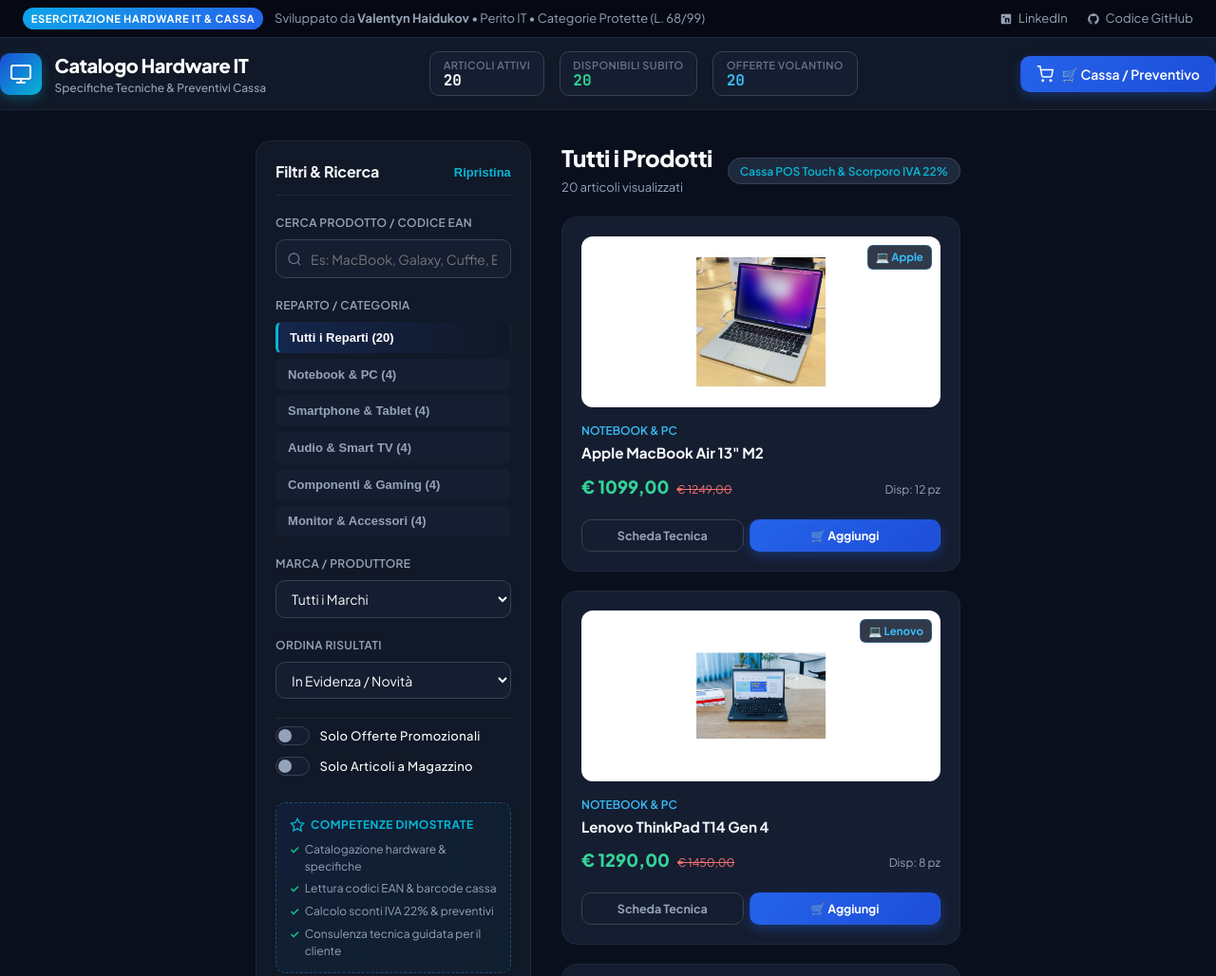
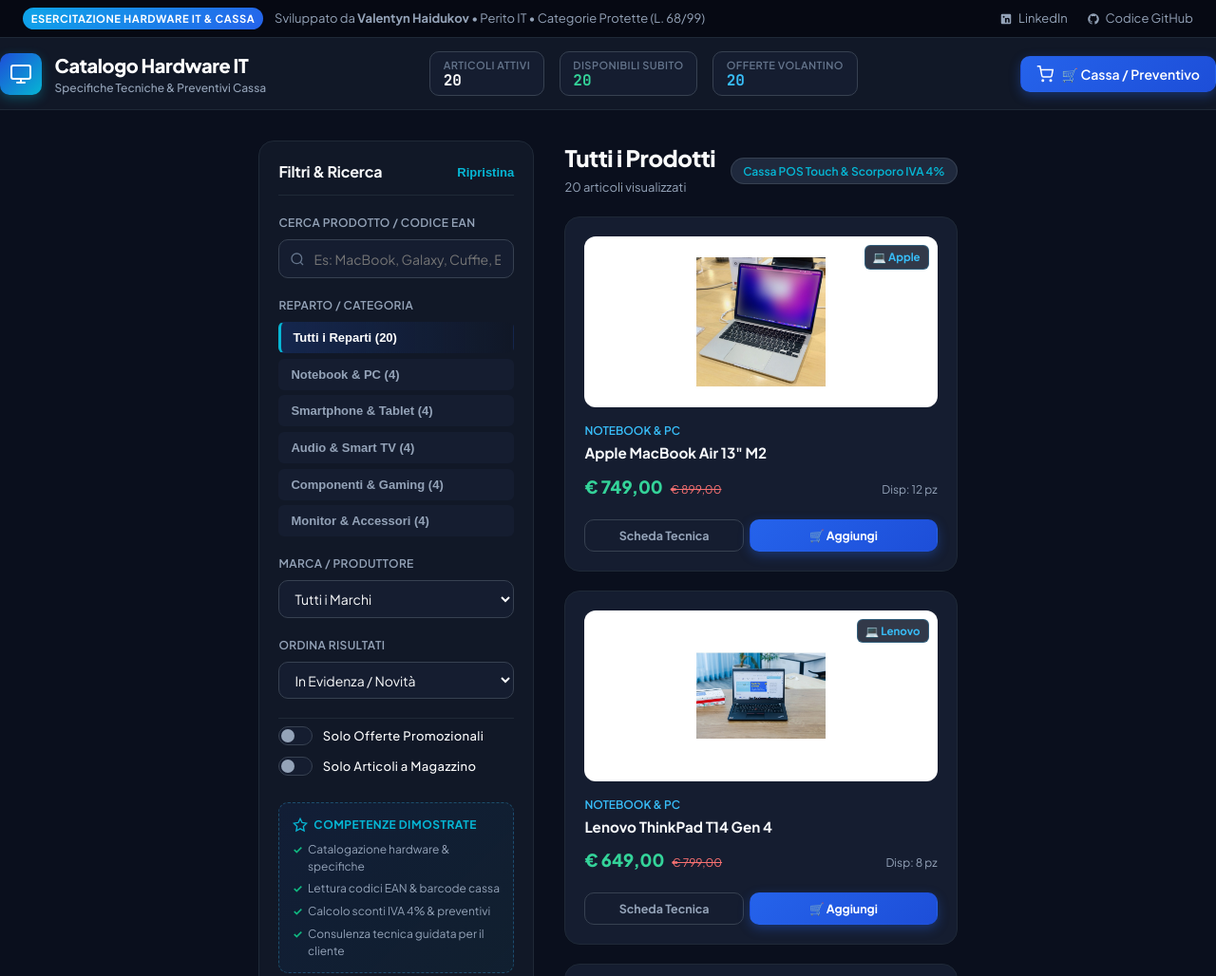
Before and after one commit to HV94/tech-store-catalog, a plain HTML site: page index.html in a window 1280 px wide. Shown: the top 1028 px of the page at 95% size. Drawn offline with Linux system fonts and the light colour scheme.

Commit message:
tech-store: riduzione prezzi a listino outlet e applicazione aliquota IVA agevolata 4%

```diff
--- a/app.js
+++ b/app.js
@@ -8,7 +8,7 @@
  * - Catalogo 20 referenze hardware IT con immagini fotografiche ad alta definizione
  * - Filtri per categoria, marca, offerte promozionali e disponibilità
  * - Scheda tecnica modale con specifiche complete e codice EAN
- * - Carrello cassa preventivi con calcolo IVA 22% e stampa scontrino (window.print)
+ * - Carrello cassa preventivi con calcolo IVA 4% e stampa scontrino (window.print)
  * ==============================================================================
  */
 
@@ -23,8 +23,8 @@ const CATALOGO_HARDWARE = [
     categoria: 'laptop',
     categoriaNome: 'Notebook & PC',
     marca: 'Apple',
-    prezzo: 1099.00,
-    prezzoListino: 1249.00,
+    prezzo: 749.00,
+    prezzoListino: 899.00,
     pezzi: 12,
     ean: '194253131001',
     specifiche: 'Chip Apple M2 (8 CPU / 8 GPU), 8GB RAM Unificata, SSD 256GB, Display Liquid Retina 13.6", Autonomia 18h.',
@@ -37,8 +37,8 @@ const CATALOGO_HARDWARE = [
     categoria: 'laptop',
     categoriaNome: 'Notebook & PC',
     marca: 'Lenovo',
-    prezzo: 1290.00,
-    prezzoListino: 1450.00,
+    prezzo: 649.00,
+    prezzoListino: 799.00,
     pezzi: 8,
     ean: '019680345678',
     specifiche: 'Intel Core i7-1355U, 16GB RAM DDR5, SSD 512GB NVMe PCIe 4.0, Display 14" IPS FHD+ 400 nits, Windows 11 Pro.',
@@ -51,8 +51,8 @@ const CATALOGO_HARDWARE = [
     categoria: 'laptop',
     categoriaNome: 'Notebook & PC',
     marca: 'Dell',
-    prezzo: 1499.00,
-    prezzoListino: 1699.00,
+    prezzo: 799.00,
+    prezzoListino: 950.00,
     pezzi: 6,
     ean: '539718471209',
     specifiche: 'Intel Core i7-1360P, 32GB LPDDR5, SSD 1TB NVMe, Schermo 13.4" OLED 3.5K Touch, Chassis Alluminio CNC.',
@@ -65,8 +65,8 @@ const CATALOGO_HARDWARE = [
     categoria: 'laptop',
     categoriaNome: 'Notebook & PC',
     marca: 'ASUS',
-    prezzo: 1899.00,
-    prezzoListino: 2199.00,
+    prezzo: 949.00,
+    prezzoListino: 1199.00,
     pezzi: 5,
     ean: '471138709123',
     specifiche: 'Intel Core Ultra 9 185H, NVIDIA RTX 4070 8GB GDDR6, 32GB RAM DDR5, SSD 1TB, Display 16" OLED 240Hz ROG Nebula.',
@@ -81,8 +81,8 @@ const CATALOGO_HARDWARE = [
     categoria: 'smartphone',
     categoriaNome: 'Smartphone & Tablet',
     marca: 'Apple',
-    prezzo: 1129.00,
-    prezzoListino: 1239.00,
+    prezzo: 699.00,
+    prezzoListino: 829.00,
     pezzi: 15,
     ean: '195949038291',
     specifiche: 'Chip A17 Pro (3nm), Design in Titanio Grado 5, Fotocamera principale 48MP con teleobiettivo 3x, Porta USB-C 3.0.',
@@ -95,8 +95,8 @@ const CATALOGO_HARDWARE = [
     categoria: 'smartphone',
     categoriaNome: 'Smartphone & Tablet',
     marca: 'Samsung',
-    prezzo: 1299.00,
-    prezzoListino: 1499.00,
+    prezzo: 749.00,
+    prezzoListino: 899.00,
     pezzi: 10,
     ean: '880609532187',
     specifiche: 'Snapdragon 8 Gen 3 for Galaxy, 12GB RAM, Display Dynamic AMOLED 2X 6.8" 120Hz antiriflesso, Fotocamera 200MP, S Pen.',
@@ -109,8 +109,8 @@ const CATALOGO_HARDWARE = [
     categoria: 'smartphone',
     categoriaNome: 'Smartphone & Tablet',
     marca: 'Google',
-    prezzo: 899.00,
-    prezzoListino: 1099.00,
+    prezzo: 499.00,
+    prezzoListino: 599.00,
     pezzi: 8,
     ean: '084024470512',
     specifiche: 'Google Tensor G3 con chip Titan M2, Fotocamera tripla con zoom 30x, Display Super Actua 6.7" OLED 120Hz, 7 anni update.',
@@ -123,8 +123,8 @@ const CATALOGO_HARDWARE = [
     categoria: 'smartphone',
     categoriaNome: 'Smartphone & Tablet',
     marca: 'Apple',
-    prezzo: 679.00,
-    prezzoListino: 719.00,
+    prezzo: 399.00,
+    prezzoListino: 469.00,
     pezzi: 14,
     ean: '195949392019',
     specifiche: 'Chip Apple M2, Display Liquid Retina 11" con True Tone e ampia gamma cromatica P3, supporto Apple Pencil Pro.',
@@ -139,8 +139,8 @@ const CATALOGO_HARDWARE = [
     categoria: 'audio',
     categoriaNome: 'Audio & Smart TV',
     marca: 'Sony',
-    prezzo: 349.00,
-    prezzoListino: 420.00,
+    prezzo: 189.00,
+    prezzoListino: 249.00,
     pezzi: 16,
     ean: '454873613256',
     specifiche: 'Cancellazione attiva del rumore leader del settore con doppio processore V1/QN1, 8 microfoni, Autonomia 30h, Audio Hi-Res LDAC.',
@@ -153,8 +153,8 @@ const CATALOGO_HARDWARE = [
     categoria: 'audio',
     categoriaNome: 'Audio & Smart TV',
     marca: 'Apple',
-    prezzo: 249.00,
-    prezzoListino: 279.00,
+    prezzo: 149.00,
+    prezzoListino: 189.00,
     pezzi: 25,
     ean: '195949052518',
     specifiche: 'Chip Apple H2, Cancellazione attiva del rumore raddoppiata, Audio Spaziale personalizzato, Custodia MagSafe USB-C.',
@@ -167,8 +167,8 @@ const CATALOGO_HARDWARE = [
     categoria: 'audio',
     categoriaNome: 'Audio & Smart TV',
     marca: 'LG',
-    prezzo: 1199.00,
-    prezzoListino: 1599.00,
+    prezzo: 699.00,
+    prezzoListino: 899.00,
     pezzi: 4,
     ean: '880609172901',
     specifiche: 'Pannello OLED 4K con pixel autoilluminanti, Processore α9 Gen6 4K, 4 porte HDMI 2.1 (4K@120Hz, VRR, G-Sync), webOS 23.',
@@ -181,8 +181,8 @@ const CATALOGO_HARDWARE = [
     categoria: 'audio',
     categoriaNome: 'Audio & Smart TV',
     marca: 'Bose',
-    prezzo: 399.00,
-    prezzoListino: 499.00,
+    prezzo: 219.00,
+    prezzoListino: 279.00,
     pezzi: 7,
     ean: '017817843219',
     specifiche: 'Audio Immersivo Bose con tracciamento spaziale della testa, Modalità Quiet/Aware, 24 ore di autonomia, cuscinetti in pelle sintetica.',
@@ -197,8 +197,8 @@ const CATALOGO_HARDWARE = [
     categoria: 'gaming',
     categoriaNome: 'Componenti & Gaming',
     marca: 'NVIDIA',
-    prezzo: 649.00,
-    prezzoListino: 699.00,
+    prezzo: 389.00,
+    prezzoListino: 449.00,
     pezzi: 6,
     ean: '083516800341',
     specifiche: 'Architettura Ada Lovelace, 12GB GDDR6X su bus 192-bit, DLSS 3.5 con Frame Generation, Ray Tracing di 3ª generazione.',
@@ -211,8 +211,8 @@ const CATALOGO_HARDWARE = [
     categoria: 'gaming',
     categoriaNome: 'Componenti & Gaming',
     marca: 'AMD',
-    prezzo: 399.00,
-    prezzoListino: 469.00,
+    prezzo: 239.00,
+    prezzoListino: 299.00,
     pezzi: 11,
     ean: '073014331493',
     specifiche: '8 Core / 16 Thread su socket AM5, 96MB 3D V-Cache (104MB cache totale), Boost fino a 5.0 GHz, TDP 120W, PCIe 5.0.',
@@ -225,8 +225,8 @@ const CATALOGO_HARDWARE = [
     categoria: 'gaming',
     categoriaNome: 'Componenti & Gaming',
     marca: 'Samsung',
-    prezzo: 179.00,
-    prezzoListino: 219.00,
+    prezzo: 99.00,
+    prezzoListino: 129.00,
     pezzi: 18,
     ean: '880609439210',
     specifiche: 'Lettura sequenziale fino a 7.450 MB/s, scrittura fino a 6.900 MB/s, fattore di forma M.2 2280, controller Pascal, garanzia 5 anni.',
@@ -239,8 +239,8 @@ const CATALOGO_HARDWARE = [
     categoria: 'gaming',
     categoriaNome: 'Componenti & Gaming',
     marca: 'Corsair',
-    prezzo: 129.00,
-    prezzoListino: 149.00,
+    prezzo: 69.00,
+    prezzoListino: 89.00,
     pezzi: 14,
     ean: '084000669988',
     specifiche: 'Frequenza 6000MHz, Latenza CL30, Supporto profili Intel XMP 3.0 e AMD EXPO, Dissipatore in alluminio con barra LED RGB.',
@@ -255,8 +255,8 @@ const CATALOGO_HARDWARE = [
     categoria: 'accessori',
     categoriaNome: 'Monitor & Accessori',
     marca: 'Dell',
-    prezzo: 579.00,
-    prezzoListino: 689.00,
+    prezzo: 299.00,
+    prezzoListino: 379.00,
     pezzi: 5,
     ean: '539718465689',
     specifiche: 'Pannello IPS Black con contrasto 2000:1, Risoluzione 4K UHD (3840x2160), 98% DCI-P3, Hub USB-C con Power Delivery 90W e porta RJ45.',
@@ -269,8 +269,8 @@ const CATALOGO_HARDWARE = [
     categoria: 'accessori',
     categoriaNome: 'Monitor & Accessori',
     marca: 'Logitech',
-    prezzo: 99.00,
-    prezzoListino: 129.00,
+    prezzo: 59.00,
+    prezzoListino: 79.00,
     pezzi: 22,
     ean: '509920610373',
     specifiche: 'Sensore ottico Darkfield 8000 DPI utilizzabile anche su vetro, Scorrimento elettromagnetico MagSpeed, Clic silenziosi (-90% rumore).',
@@ -283,8 +283,8 @@ const CATALOGO_HARDWARE = [
     categoria: 'accessori',
     categoriaNome: 'Monitor & Accessori',
     marca: 'Keychron',
-    prezzo: 119.00,
-    prezzoListino: 139.00,
+    prezzo: 69.00,
+    prezzoListino: 89.00,
     pezzi: 9,
     ean: '489524882194',
     specifiche: 'Layout 75%, Switch Meccanici Hot-swap Keychron K Pro Red, Connessione Bluetooth 5.1 e cavo Type-C, Compatibile Mac & Windows.',
@@ -297,8 +297,8 @@ const CATALOGO_HARDWARE = [
     categoria: 'accessori',
     categoriaNome: 'Monitor & Accessori',
     marca: 'CalDigit',
-    prezzo: 399.00,
-    prezzoListino: 449.00,
+    prezzo: 199.00,
+    prezzoListino: 249.00,
     pezzi: 4,
     ean: '085002258901',
     specifiche: '18 Porte di espansione: 3x Thunderbolt 4, 5x USB-A 3.2, 3x USB-C 10Gbps, DisplayPort 1.4, Ethernet 2.5GbE, Power Delivery fino a 98W.',
@@ -646,7 +646,7 @@ function openProductModal(id) {
 
     <div style="display: flex; align-items: center; justify-content: space-between; border-top: 1px solid rgba(255,255,255,0.1); padding-top: 1rem;">
       <div>
-        <div style="font-size: 0.75rem; color: #94a3b8;">Prezzo al pubblico (IVA 22% incl.):</div>
+        <div style="font-size: 0.75rem; color: #94a3b8;">Prezzo al pubblico (IVA 4% incl.):</div>
         <div style="font-size: 1.5rem; font-weight: 800; color: #34d399;">€ ${prodotto.prezzo.toFixed(2).replace('.', ',')}</div>
       </div>
       <button class="btn btn-primary" style="padding: 0.65rem 1.25rem; font-size: 0.9rem;" onclick="addToCart(${prodotto.id}); closeModal();">
@@ -749,7 +749,7 @@ function aggiornaCarrelloUI() {
 
   const totalePezzi = carrello.reduce((acc, i) => acc + i.quantita, 0);
   const totaleLordo = carrello.reduce((acc, i) => acc + (i.prezzo * i.quantita), 0);
-  const imponibile = totaleLordo / 1.22;
+  const imponibile = totaleLordo / 1.04;
   const iva = totaleLordo - imponibile;
 
   if (countBadge) {
@@ -821,7 +821,7 @@ function completaVendita() {
   }
 
   const totaleLordo = carrello.reduce((acc, i) => acc + (i.prezzo * i.quantita), 0);
-  const imponibile = totaleLordo / 1.22;
+  const imponibile = totaleLordo / 1.04;
   const iva = totaleLordo - imponibile;
 
   const cashInput = document.getElementById('cashReceivedInput');
--- a/index.html
+++ b/index.html
@@ -179,7 +179,7 @@
           <ul class="recruiter-list">
             <li>Catalogazione hardware & specifiche</li>
             <li>Lettura codici EAN & barcode cassa</li>
-            <li>Calcolo sconti IVA 22% & preventivi</li>
+            <li>Calcolo sconti IVA 4% & preventivi</li>
             <li>Consulenza tecnica guidata per il cliente</li>
           </ul>
         </div>
@@ -194,7 +194,7 @@
           <span class="results-count" id="results-count">60 articoli visualizzati</span>
         </div>
         <div class="view-toggles">
-          <span class="tag-status">Cassa POS Touch & Scorporo IVA 22%</span>
+          <span class="tag-status">Cassa POS Touch & Scorporo IVA 4%</span>
         </div>
       </div>
 
@@ -266,7 +266,7 @@
           <span id="cartSubtotal">€ 0.00</span>
         </div>
         <div class="cart-total-row">
-          <span>IVA Ordinaria (22% scorporo):</span>
+          <span>IVA Agevolata (4% scorporo):</span>
           <span id="cartIva">€ 0.00</span>
         </div>
         <div class="cart-total-row grand-total">
@@ -367,7 +367,7 @@
             <span id="receiptSubtotalAmount">€ 0.00</span>
           </div>
           <div class="receipt-row">
-            <span>IVA 22% (SCORPORO):</span>
+            <span>IVA 4% (SCORPORO):</span>
             <span id="receiptIvaAmount">€ 0.00</span>
           </div>
           <div class="receipt-row bold">
```
